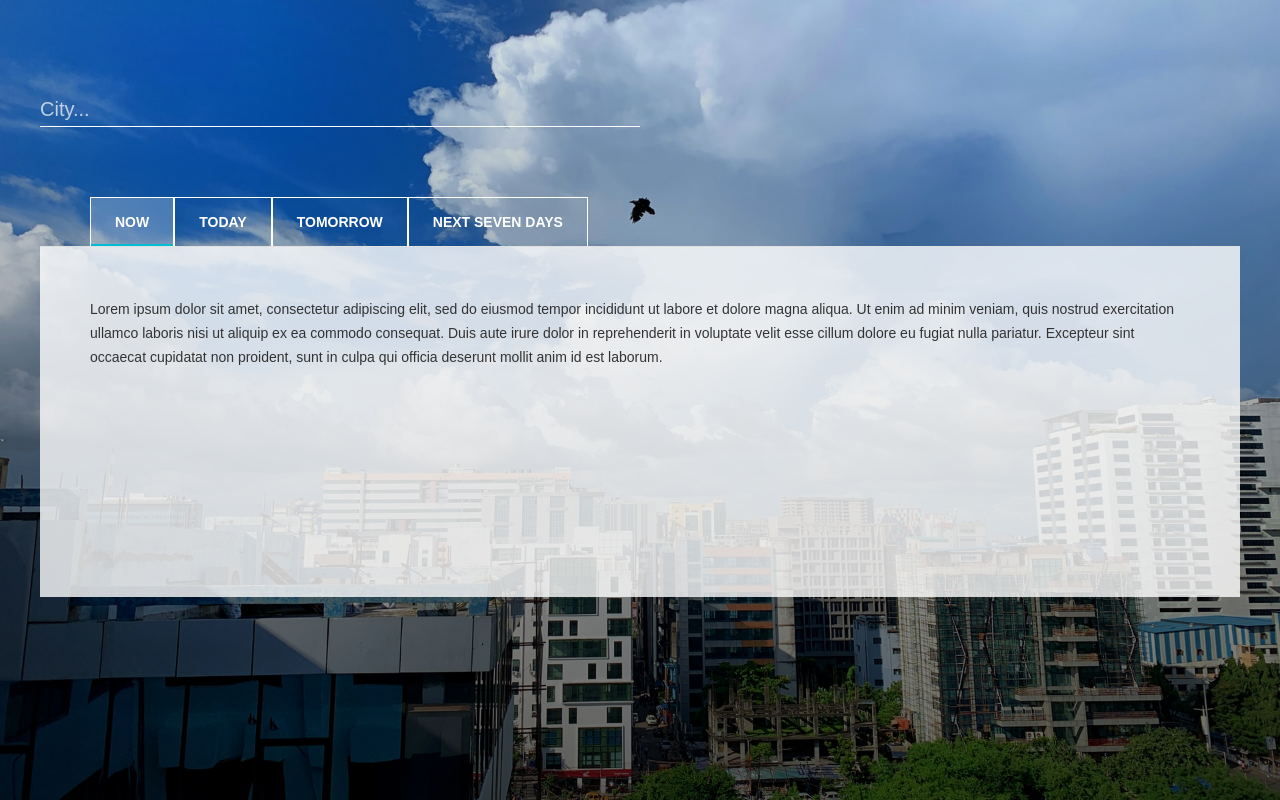
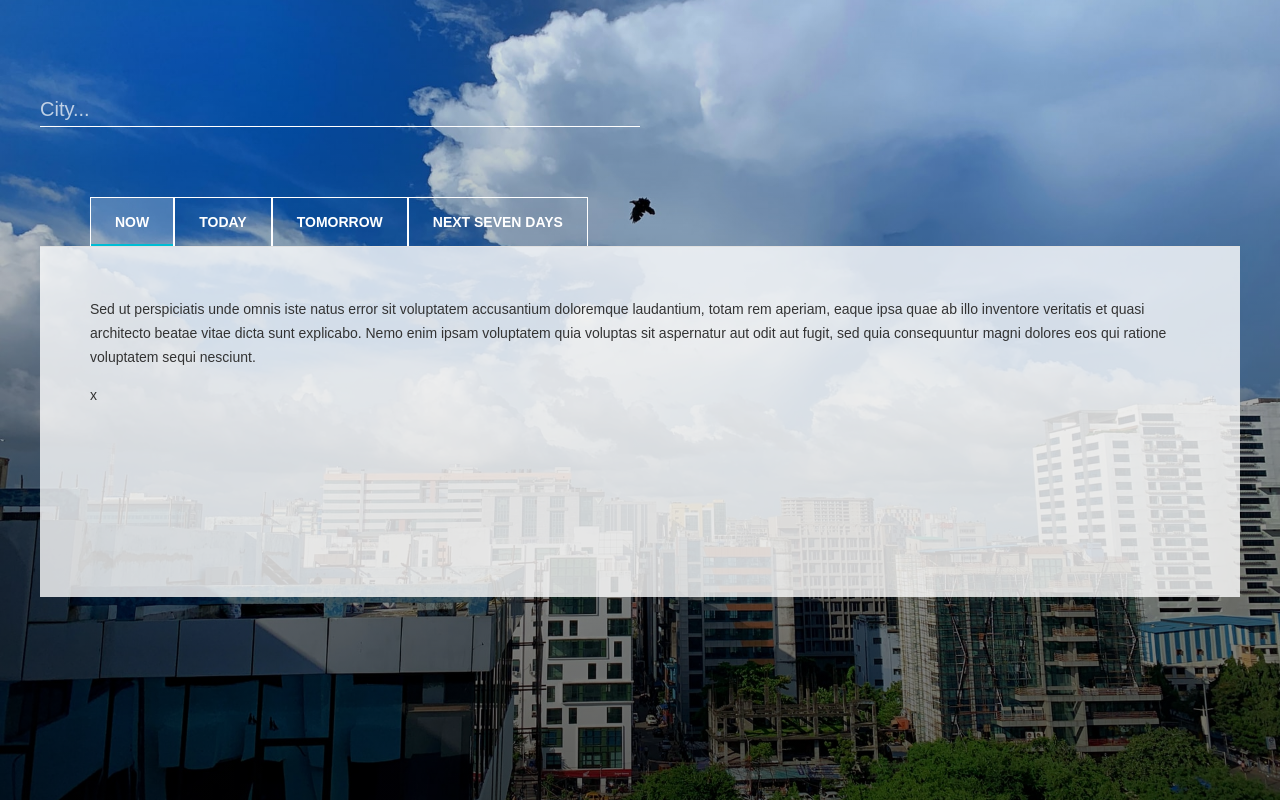
Before and after one commit to marek-onPC/nice-weather, a Vue app: page / in a window 1280 px wide. Built offline with nearby package versions, Linux system fonts and the light colour scheme; no server answers.

Commit message:
Combine OpenWeatherAPI with city name (based on IP and searched by user)

```diff
--- a/src/components/HeroImage.vue
+++ b/src/components/HeroImage.vue
@@ -6,7 +6,11 @@
 
 <script>
 export default {
-  name: 'HeroImage'
+  name: 'HeroImage',
+  props: ['city'],
+  methods: {
+    // Here get the time and set proper image to time of a day
+  }
 }
 </script>
 
--- a/src/components/Tabs.vue
+++ b/src/components/Tabs.vue
@@ -7,7 +7,7 @@
     <router-link to="sevendays" class="mdl-tabs__tab" @click="activeTab = 4" :class="{'is-tab-active': activeTab == 4}">Next seven days</router-link>
   </nav>
   <div class="mdl-tabs__panel">
-    <router-view v-slot="{ Component }">
+    <router-view v-slot="{ Component }" :city="city">
       <transition name="fade" mode="out-in">
       <component :is="Component" />
       </transition>
--- a/src/components/tabs/Now.vue
+++ b/src/components/tabs/Now.vue
@@ -1,5 +1,46 @@
 <template>
   <div>
-    <p>Lorem ipsum dolor sit amet, consectetur adipiscing elit, sed do eiusmod tempor incididunt ut labore et dolore magna aliqua. Ut enim ad minim veniam, quis nostrud exercitation ullamco laboris nisi ut aliquip ex ea commodo consequat. Duis aute irure dolor in reprehenderit in voluptate velit esse cillum dolore eu fugiat nulla pariatur. Excepteur sint occaecat cupidatat non proident, sunt in culpa qui officia deserunt mollit anim id est laborum.</p>
+    <p>Sed ut perspiciatis unde omnis iste natus error sit voluptatem accusantium doloremque laudantium, totam rem aperiam, eaque ipsa quae ab illo inventore veritatis et quasi architecto beatae vitae dicta sunt explicabo. Nemo enim ipsam voluptatem quia voluptas sit aspernatur aut odit aut fugit, sed quia consequuntur magni dolores eos qui ratione voluptatem sequi nesciunt.</p>
+    {{ weatherData }}
   </div>
 </template>
+
+<script>
+const axios = require('axios').default
+
+export default {
+  name: 'Now',
+  props: ['city'],
+  data () {
+    return {
+      weatherData: 'x'
+    }
+  },
+  methods: {
+    getWeather () {
+      return axios.get('http://api.openweathermap.org/data/2.5/weather?q=' + this.city + '&appid=')
+        .then(function (response) {
+          console.log(response.data)
+          return response.data
+        })
+        .catch(function (error) {
+          console.log(error)
+        })
+    },
+    setWeather () {
+      this.getWeather().then(data => {
+        this.weatherData = data
+      })
+    }
+  },
+  watch: {
+    city: function () {
+      this.setWeather()
+    }
+  }
+}
+</script>
+
+<style>
+
+</style>
--- a/src/components/tabs/Today.vue
+++ b/src/components/tabs/Today.vue
@@ -9,7 +9,7 @@ const axios = require('axios').default
 
 export default {
   name: 'Today',
-  props: ['visitorCity'],
+  props: ['city'],
   methods: {
     getWeatherToday (city) {
       return axios.get('http://api.ipstack.com/check?access_key=')
@@ -22,7 +22,7 @@ export default {
     }
   },
   created () {
-    console.log('elo')
+    console.log(this.city)
   }
 }
 </script>
--- a/src/views/Home.vue
+++ b/src/views/Home.vue
@@ -1,9 +1,9 @@
 <template>
-  <HeroImage/>
+  <HeroImage :city="cityToCheck"/>
   <div class="main-wrapper">
     <div class="main-inner">
       <Search @search-city="searchCity"/>
-      <Tabs :city="visitorCity"/>
+      <Tabs :city="cityToCheck"/>
     </div>
   </div>
 </template>
@@ -24,7 +24,7 @@ export default {
   },
   data () {
     return {
-      visitorCity: ''
+      cityToCheck: ''
     }
   },
   methods: {
@@ -39,11 +39,11 @@ export default {
     },
     setVisitorIp () {
       this.getVisitorData().then(data => {
-        this.visitorCity = data.city
+        this.cityToCheck = data.city
       })
     },
     searchCity (value) {
-      this.visitorCity = value
+      this.cityToCheck = value
     }
   },
   created () {
```
